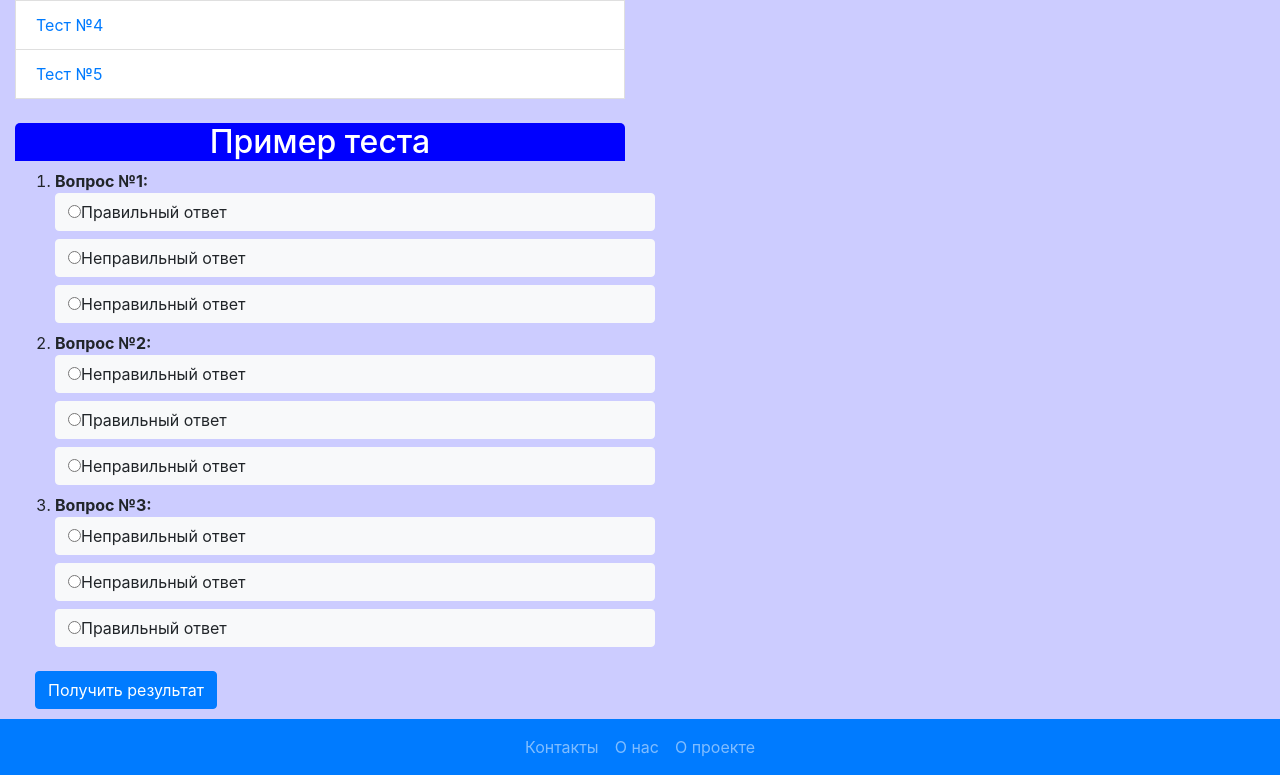
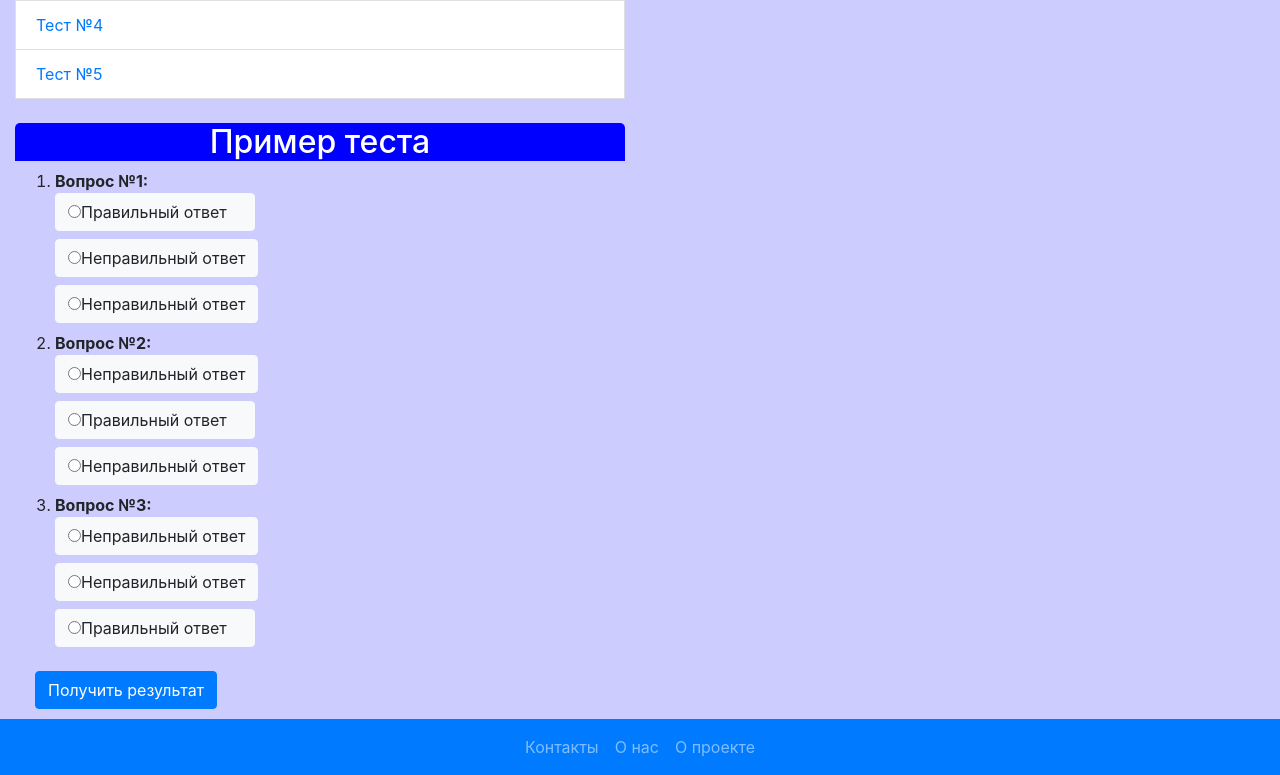
Before and after one commit to earth1rock/y4ebnoe_posobie, a PHP site: page /test.php in a window 1280 px wide. Shown: the part 301-1076 px from the top of the page. Run offline with PHP 8.4, Linux system fonts and the light colour scheme; some libraries are stand-ins or nearby versions.

Commit message:
Форма с тестами

```diff
--- a/test.php
+++ b/test.php
@@ -89,7 +89,7 @@ require_once("header.php");
         <style>
         span.quest {font-weight: bold;}
         h2.title_test {background-color: blue; color: white; text-align: center; border-radius: 5px 5px 0 0;}
-        label.radiobt {min-width: 600px; max-width: 600px; text-align: left;}
+        label.radiobt {min-width: 200px; max-width: 600px; text-align: left;}
         </style>
 
         <h2 class="title_test"><script>document.write(title)</script></h2>
```
